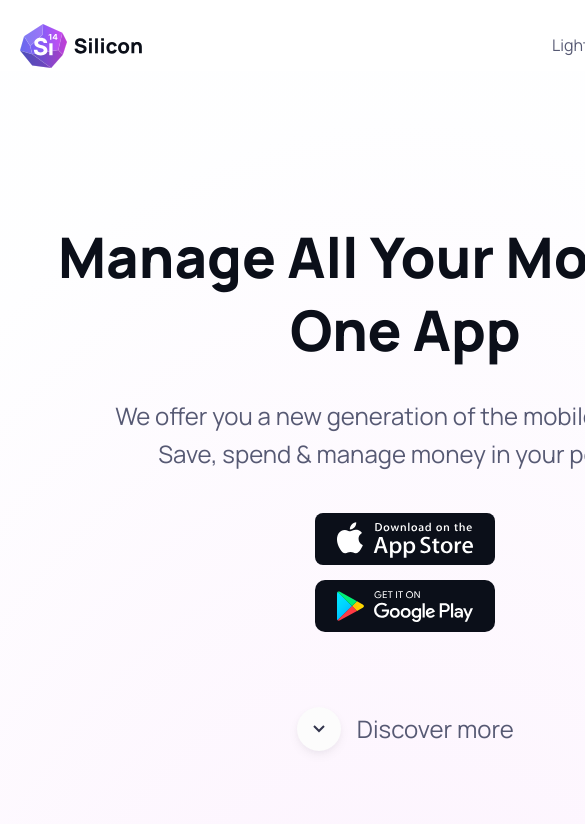
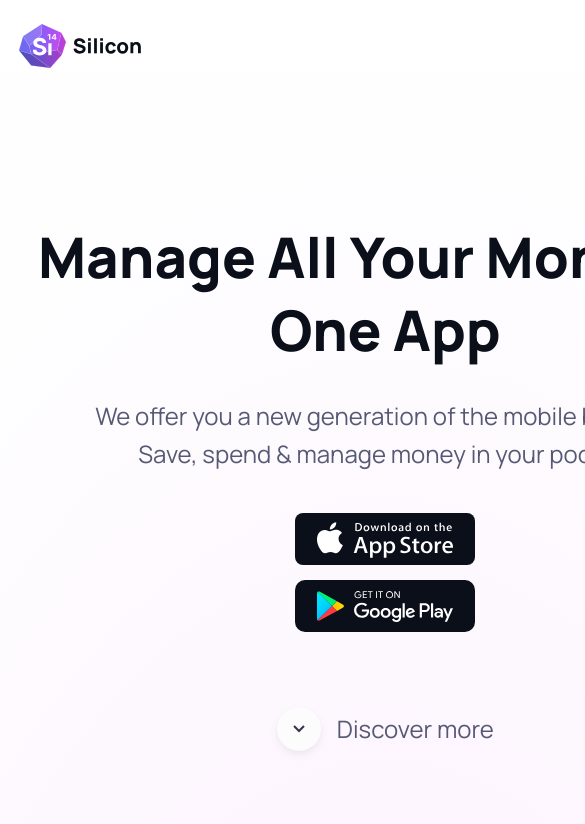
Before and after one commit to KimmoKAhola/Silicon-Kimmo-Ahola, a React (Vite) app: page / in a window 390 px wide. Shown: the top 824 px of the page, 585 px wide, since content can reach past the window. Built offline with nearby package versions, Linux system fonts and the light colour scheme.

Commit message:
removed the theme switch in mobile view

```diff
--- a/src/css/main.css
+++ b/src/css/main.css
@@ -74,11 +74,9 @@ html, body {
   margin: 0 auto;
   padding-top: 20px;
 }
-@media (max-width: 1199px) {
+@media (max-width: 500px) {
   .container {
-    padding-left: 20px;
-    padding-right: 20px;
-    max-width: 1500px;
+    max-width: 95%;
   }
 }
 
@@ -563,6 +561,11 @@ input:focus {
 .navbar .site-settings .hamburger-menu {
   display: none;
 }
+@media (max-width: 420px) {
+  .navbar .site-settings #theme-mode {
+    display: none;
+  }
+}
 @media (max-width: 991px) {
   .navbar .site-settings {
     display: flex;
--- a/src/css/scss/components/_toggle-switch.scss
+++ b/src/css/scss/components/_toggle-switch.scss
@@ -3,6 +3,7 @@
 .theme-switch {
   display: flex;
   align-items: center;
+
 
 
   label {
--- a/src/css/scss/sections/global/components/_navbar.scss
+++ b/src/css/scss/sections/global/components/_navbar.scss
@@ -52,6 +52,11 @@
 
     .hamburger-menu {
       display: none;
+    }
+    @include mobile{
+      #theme-mode{
+        display: none;
+      }
     }
   }
 
```
Also changed, not shown: src/css/scss/core/_base.scss (+8 -5 lines), 1 other file (tests, documents, lock files or other folders).
